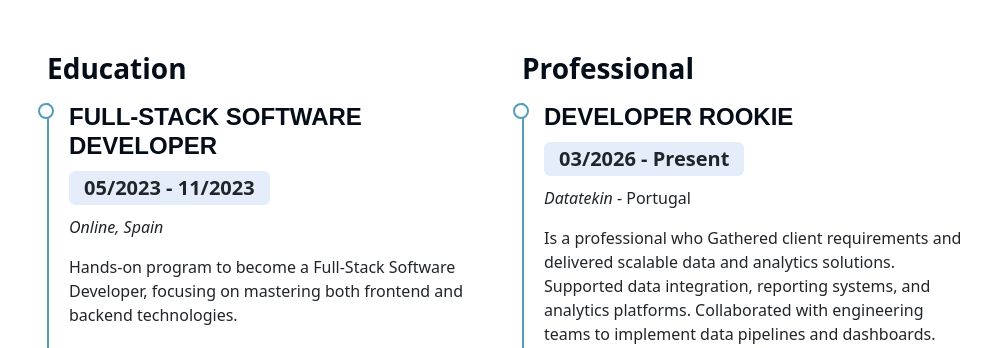
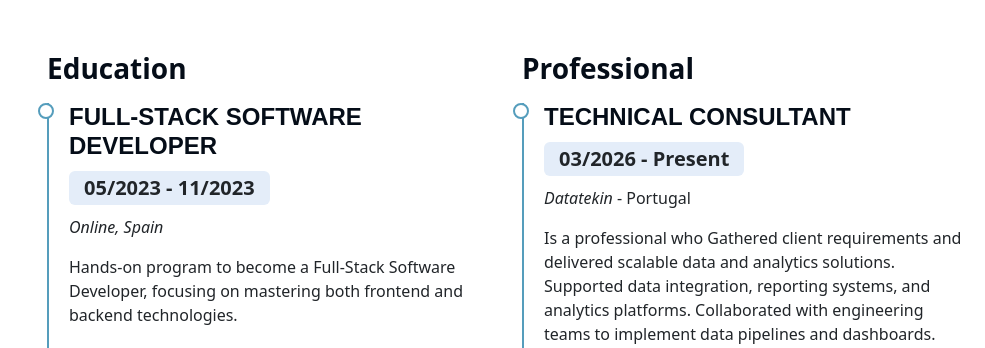
Before and after one commit to Placito/My_Portfolio, a Flask app: page / in a window 1280 px wide; the page is wider, and only the part inside the window is pictured. Shown: the part 2416-2764 px from the top of that part, without its empty margins (295-1280 px from the left). Run offline with Flask 3, Linux system fonts and the light colour scheme; some libraries are stand-ins or nearby versions.

Commit message:
update translation

```diff
--- a/templates/index.html
+++ b/templates/index.html
@@ -251,7 +251,7 @@
                     <div class="col-md-6">
                         <h3 class="cv-title">{{ _('Professional') }}</h3>
                         <div class="cv-item" data-anime="up">
-                            <h4>{{ _('Developer Rookie') }}</h4>
+                            <h4>{{ _('Technical Consultant') }}</h4>
                             <h5>03/2026 - Present</h5>
                             <p><em>Datatekin</em> - Portugal</p>
                             <p>{{ _('Is a professional who Gathered client requirements and delivered scalable data and analytics solutions. Supported data integration, reporting systems, and analytics platforms. Collaborated with engineering teams to implement data pipelines and dashboards. Provided technical troubleshooting, documentation, and client support.') }}</p>
```
Also changed, not shown: translations/pt/LC_MESSAGES/messages.po, 2 other files.
